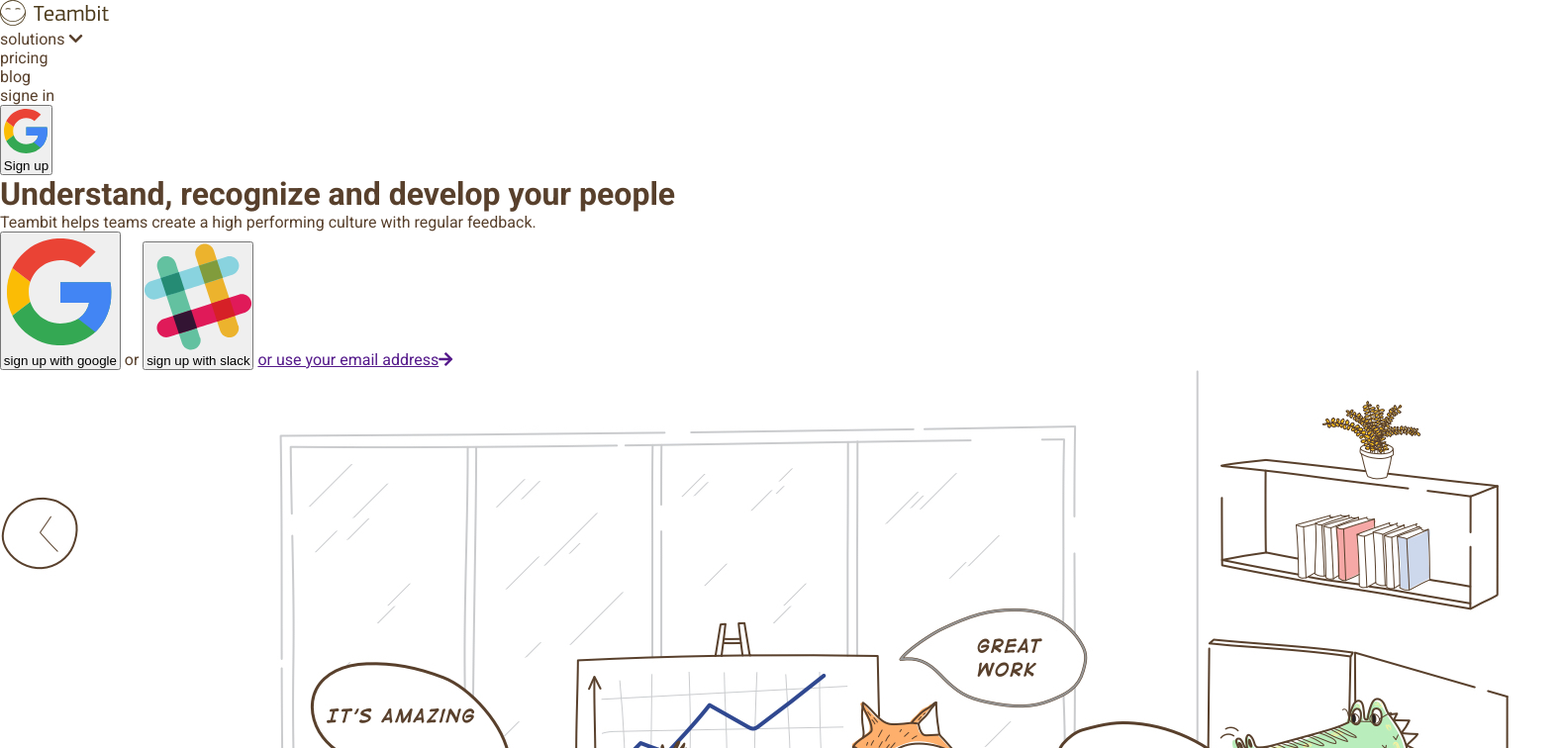
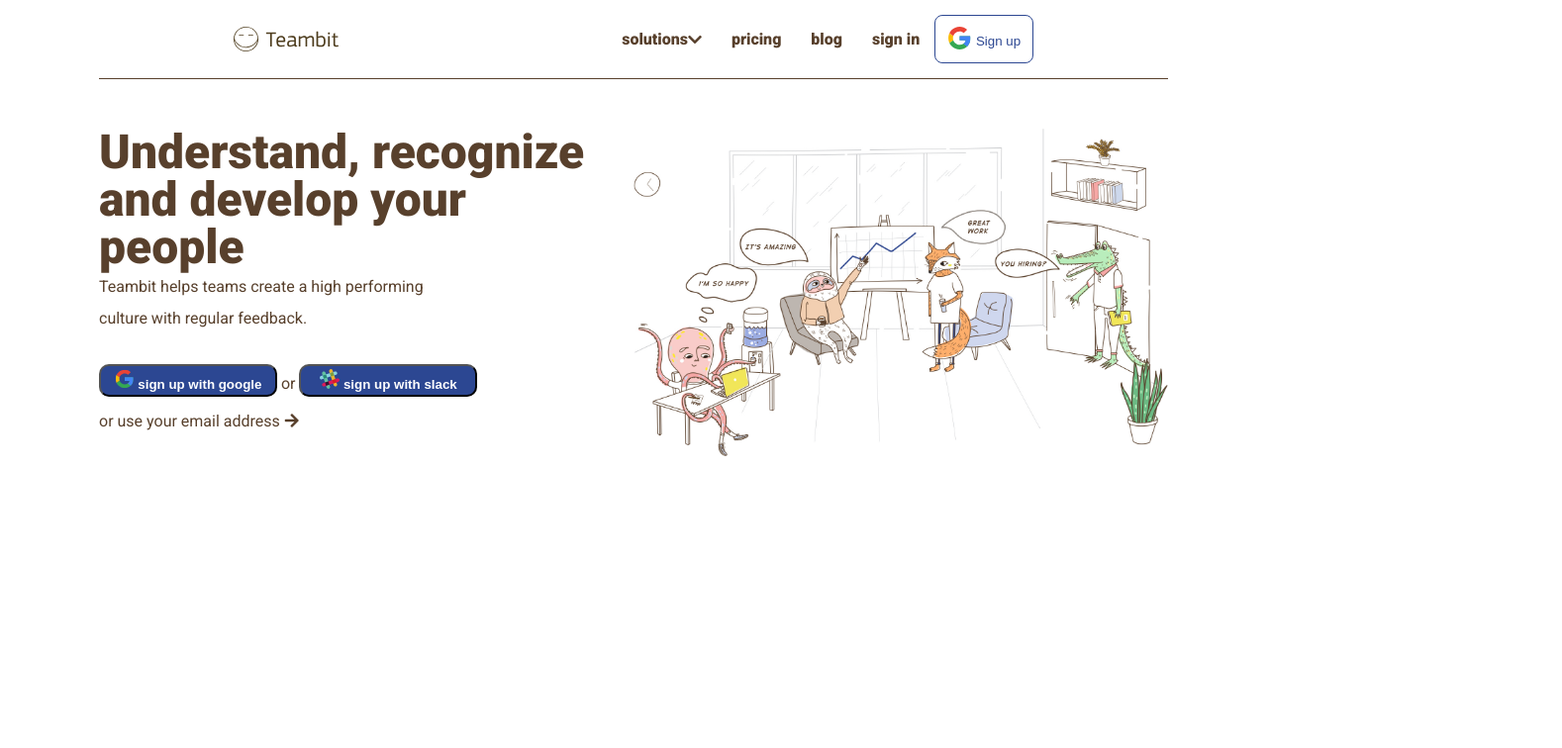
Before and after one commit to matteobuscicchio/node-sass-teambit, a website: page index.html in a window 1280 px wide. Shown: the top 756 px of the page at 99% size, 1578 px wide, since content can reach past the window. Drawn offline with nearby package versions, Linux system fonts and the light colour scheme.

Commit message:
header completo

```diff
--- a/index.html
+++ b/index.html
@@ -30,25 +30,27 @@
 				<nav>
 					<img src="dist/img/logo.svg" alt="logo teambit">
 
+					<div>
 						<ul>
 							<li>solutions <i class="fas fa-chevron-down"></i></li>
 							<li>pricing</li>
 							<li>blog</li>
-						<li>signe in</li>
+							<li>sign in</li>
 						</ul>
 
 						<button type="submit">
 							<img src="dist/img/google-logo.svg" alt="logo google">
 							Sign up
 						</button>
+					</div>
 				</nav>
 
 				<div class="jumbotron">
 
 					<div class="side_left">
 
-						<h1>Understand, recognize and develop your people</h1>
-						<p>Teambit helps teams create a high performing culture with regular feedback.</p>
+						<h1>Understand, recognize <br> and develop your <br> people</h1>
+						<p>Teambit helps teams create a high performing <br> culture with regular feedback.</p>
 
 						<button type="submit">
 							<img src="dist/img/google-logo.svg" alt="logo google">
--- a/src/partials/_common.scss
+++ b/src/partials/_common.scss
@@ -5,6 +5,7 @@
 }
 
 body{
+    overflow-x: hidden;
     font-family: 'Roboto', sans-serif;
     color: #58402c;
 }
--- /dev/null
+++ b/src/partials/_header.scss
@@ -0,0 +1,84 @@
+nav {
+    height: 80px;
+    border-bottom: 1px solid #58402c;
+    display: flex;
+    justify-content: space-between;
+    align-items: center;
+    margin: 0px 100px;
+    img {
+        height: 25px;
+    };
+    div{
+        display: flex;
+        ul {
+            display: flex;
+            list-style: none;
+            li {
+            font-weight: 900;
+            display: flex;
+            align-items: center;
+            margin: 15px;
+            };
+        };
+        button {
+            color: #2c4792;
+            line-height: 2.5em;
+            padding: 0px 12px;
+            background-color: #ffffff;
+            border: 1px solid #2c4792;
+            border-radius: 8px;
+            img {
+                position: relative;
+                top: 5px;
+            };
+        };
+    };
+};
+
+.jumbotron {
+    display: flex;
+    padding: 50px 100px;
+    .side_left{
+        width: 50%;
+        h1 {
+            font-weight: 900;
+            font-size: 3em;
+            line-height: 1em;
+        };
+        p {
+            line-height: 2em;
+            margin-bottom: 30px;
+        };
+        button {
+            display: inline-block;
+            align-items: center;
+            padding: 3px 10px;
+            width: 180px;
+            background-color: #2c4792;
+            color: #ffffff;
+            text-decoration: none;
+            font-weight: 900;
+            border-radius: 10px;
+            margin-bottom: 15px;
+            img{
+                height: 20px;
+            };
+        };
+        a {
+            text-decoration: none;
+            display: inline-block;
+            color: #58402c;
+            .fa-arrow-right{
+                margin-left: 5px;
+            };
+        };
+    };
+    .side_right{
+        width: 50%;
+        display: flex;
+        align-items: center;
+        img {
+            width: 100%;
+        };
+    };
+  };
```
Also changed, not shown: dist/css/style.css. Lines whose indentation alone changed are shown as unchanged.
